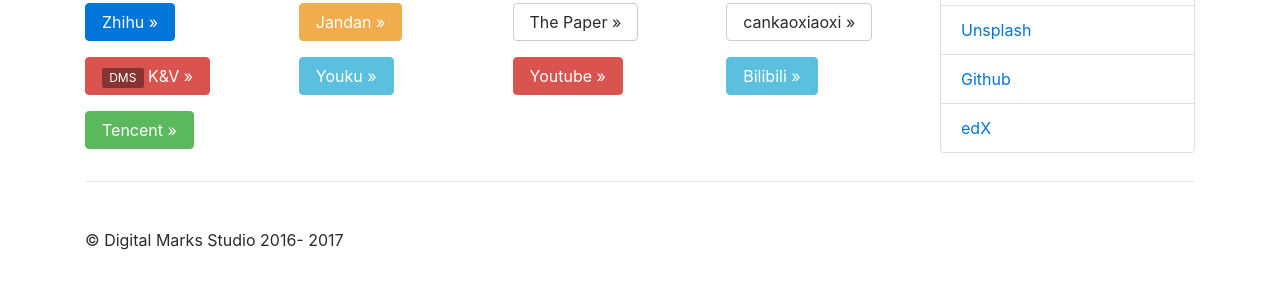
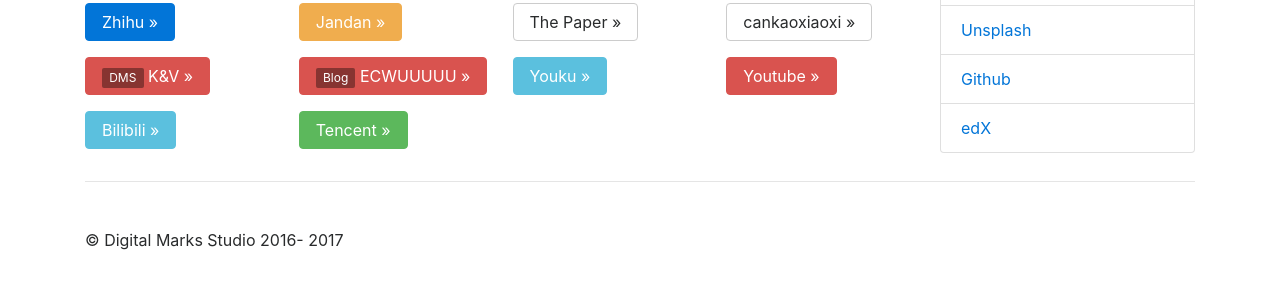
Before and after one commit to ecwu/About_Blank, a plain HTML site: page index.html in a window 1280 px wide. Shown: the part 456-744 px from the top of the page. Drawn offline with nearby package versions, Linux system fonts and the light colour scheme; a script that the page names is missing; files whose address does not match are found by name.

Commit message:
add new link

```diff
--- a/index.html
+++ b/index.html
@@ -97,6 +97,9 @@
               <p><a class="btn btn-danger" href="http://www.bitlabds.com/" role="button"><span class="label">DMS</span> K&V &raquo;</a></p>
             </div><!--/span-->
             <div class="col-6 col-lg-3">
+              <p><a class="btn btn-danger" href="http://www.ecwuuuuu.com/" role="button"><span class="label">Blog</span> ECWUUUUU &raquo;</a></p>
+            </div><!--/span-->
+            <div class="col-6 col-lg-3">
               <p><a class="btn btn-info" href="http://www.youku.com/" role="button">Youku &raquo;</a></p>
             </div><!--/span-->
             <div class="col-6 col-lg-3">
```
